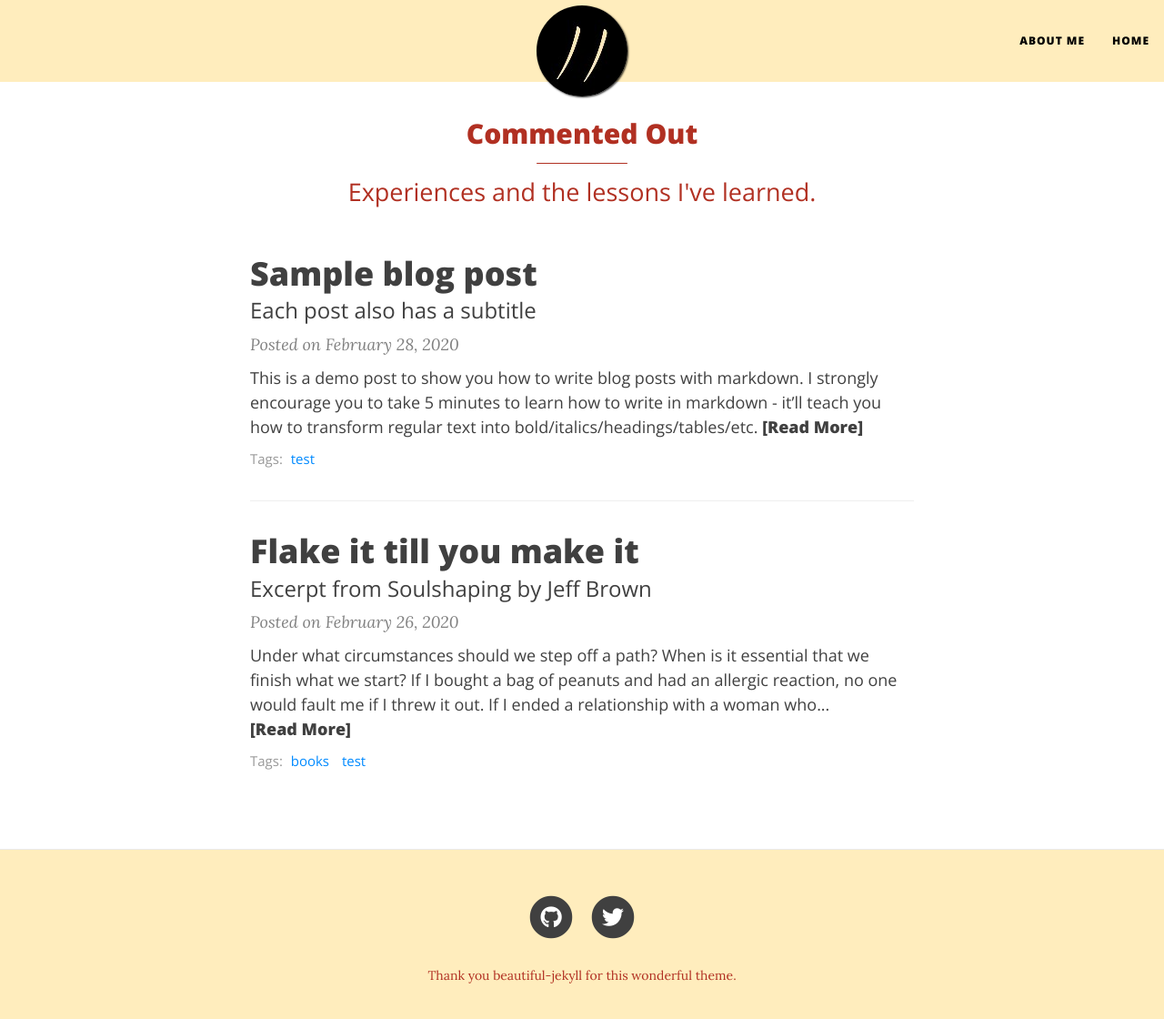
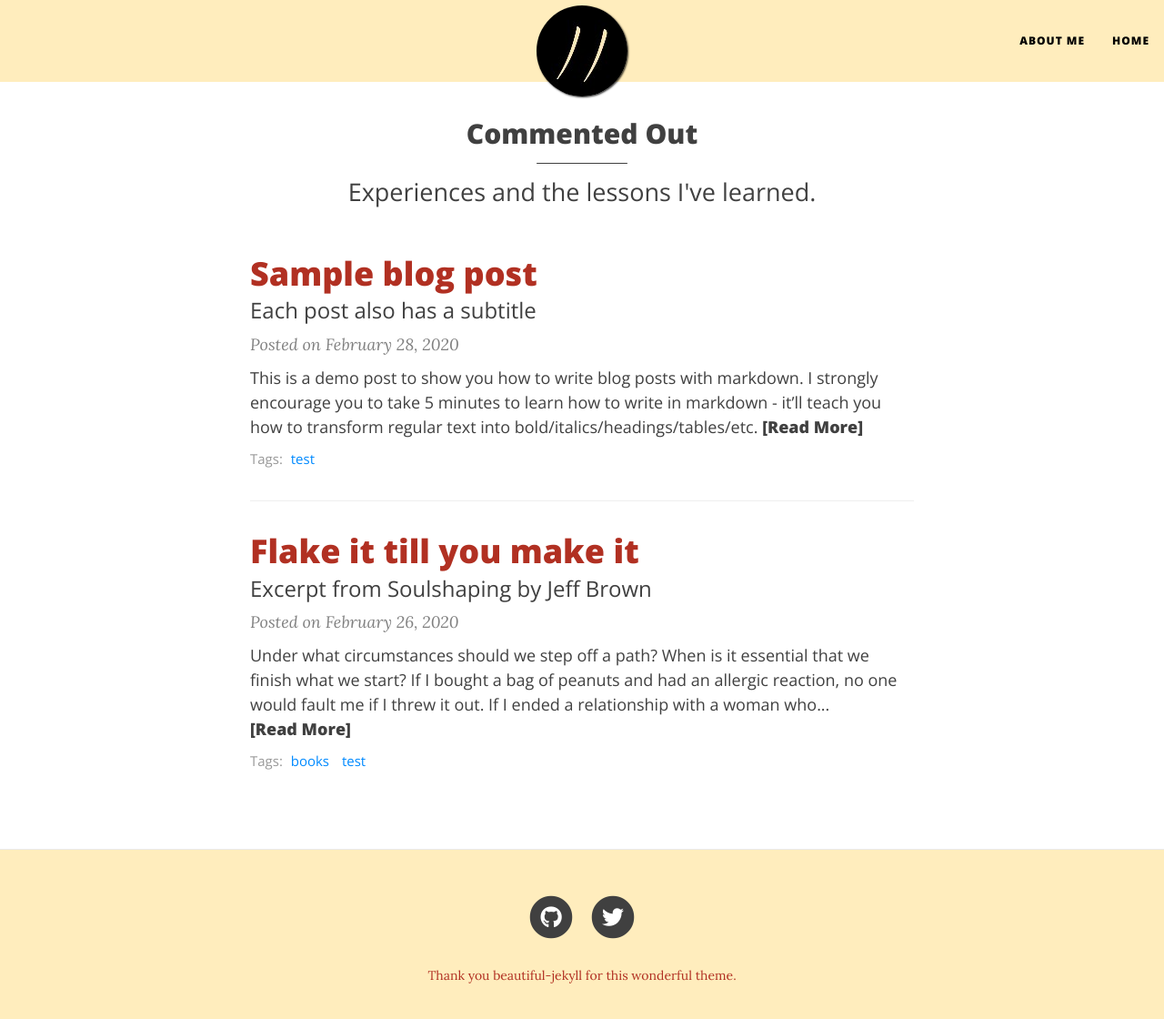
Before and after one commit to commentedout/commentedout.github.io, a Jekyll site: the page built from index.html, in a window 1280 px wide and 1133 px high. Shown: the top 1120 px of the window at 91% size. Built offline with Jekyll 4.4.1, drawn with Linux system fonts in a browser that asks for light colours; nearby versions of some CDN libraries; the list of posts is cut into pages by our own code.

Commit message:
changed colors

```diff
--- a/assets/css/main.css
+++ b/assets/css/main.css
@@ -583,7 +583,7 @@ footer .footer-custom-content {
 }
 .intro-header .page-heading {
   text-align: center;
-  color: #b13022;
+  /*color: #b13022;*/
 }
 .intro-header.big-img .page-heading,
 .intro-header.big-img .post-heading {
@@ -918,6 +918,9 @@ pre {
   font-size: 1rem;
 }
 
-.post-heading h2 {
+.post-heading h2:first-child {
   color: #b13022;
 }
+.post-preview .post-title {
+  color: #b13022;
+}
```
